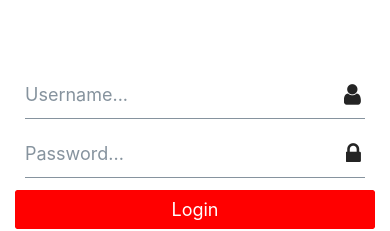
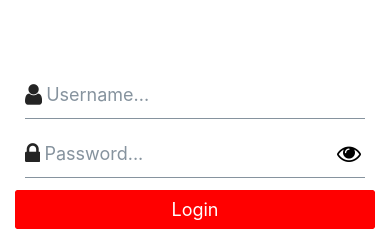
Before and after one commit to IoT-Projects-ENSIAS/QuickPark-MobileApp, a React Native app: screen /Register in a window 390 px wide. Shown: the part 272-503 px from the top of the page. Built offline with nearby package versions, Linux system fonts and the light colour scheme.

Commit message:
Finished password field

```diff
--- a/app/Screens/Auth/Login.js
+++ b/app/Screens/Auth/Login.js
@@ -1,10 +1,12 @@
-import React from "react";
-import { StyleSheet, Text, View } from "react-native";
+import React, { useState } from "react";
+import { StyleSheet, Text, TouchableOpacity, View } from "react-native";
 import Screen from "../../components/Layout/Screen";
 
-import { Input, Button } from "@rneui/themed";
+import { Input, Button, Icon } from "@rneui/themed";
 
 function Login(props) {
+  const [icon, setIcon] = useState("eye");
+  const [visible, setVisible] = useState(true);
   return (
     <Screen>
       <View style={styles.container}>
@@ -12,11 +14,22 @@ function Login(props) {
         <View style={styles.form}>
           <Input
             placeholder="Username..."
-            rightIcon={{ type: "font-awesome", name: "user" }}
+            leftIcon={{ type: "font-awesome", name: "user" }}
           />
           <Input
+            secureTextEntry={visible}
             placeholder="Password..."
-            rightIcon={{ type: "font-awesome", name: "lock" }}
+            leftIcon={{ type: "font-awesome", name: "lock" }}
+            rightIcon={
+              <TouchableOpacity
+                onPress={() => {
+                  setVisible(!visible);
+                  visible ? setIcon("eye") : setIcon("eye-slash");
+                }}
+              >
+                <Icon name={icon} type="font-awesome" size={24} color="black" />
+              </TouchableOpacity>
+            }
           />
           <Button
             title={"Login"}
```
